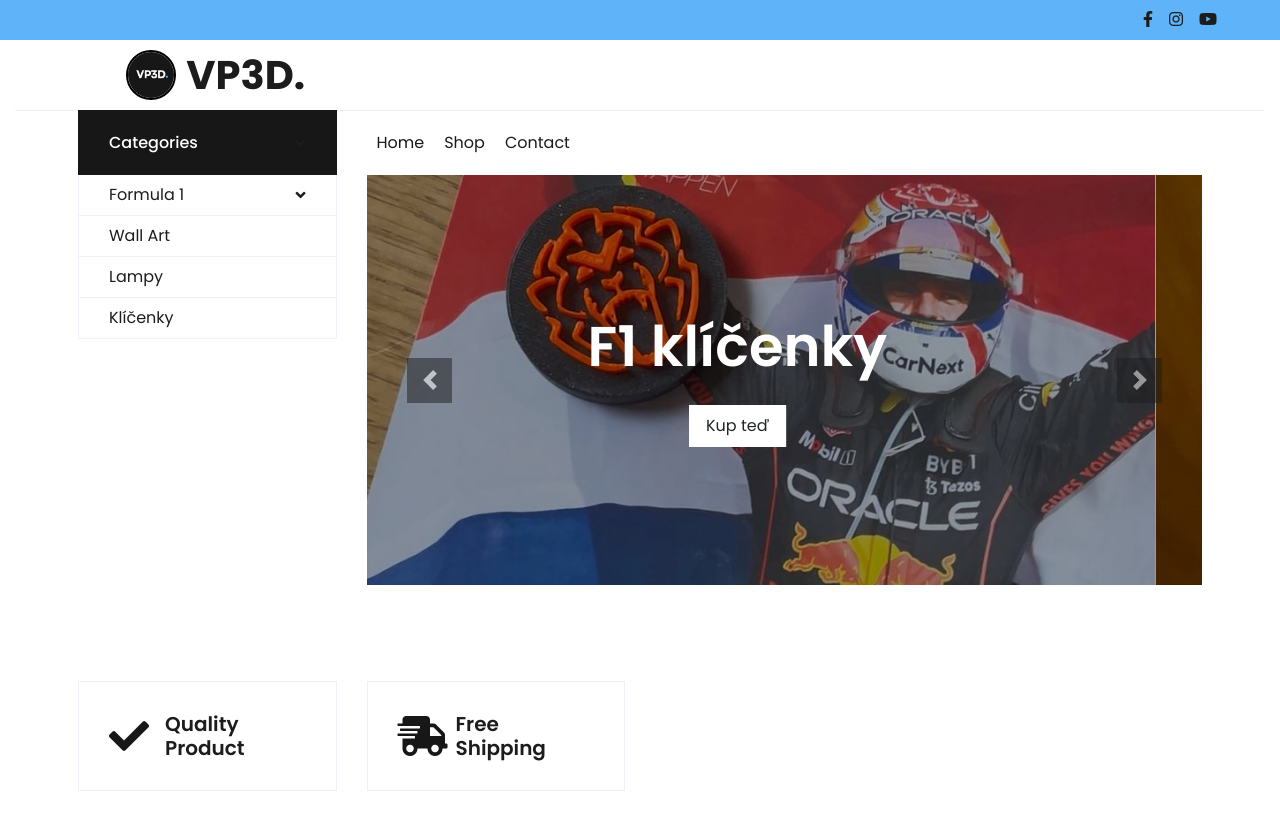
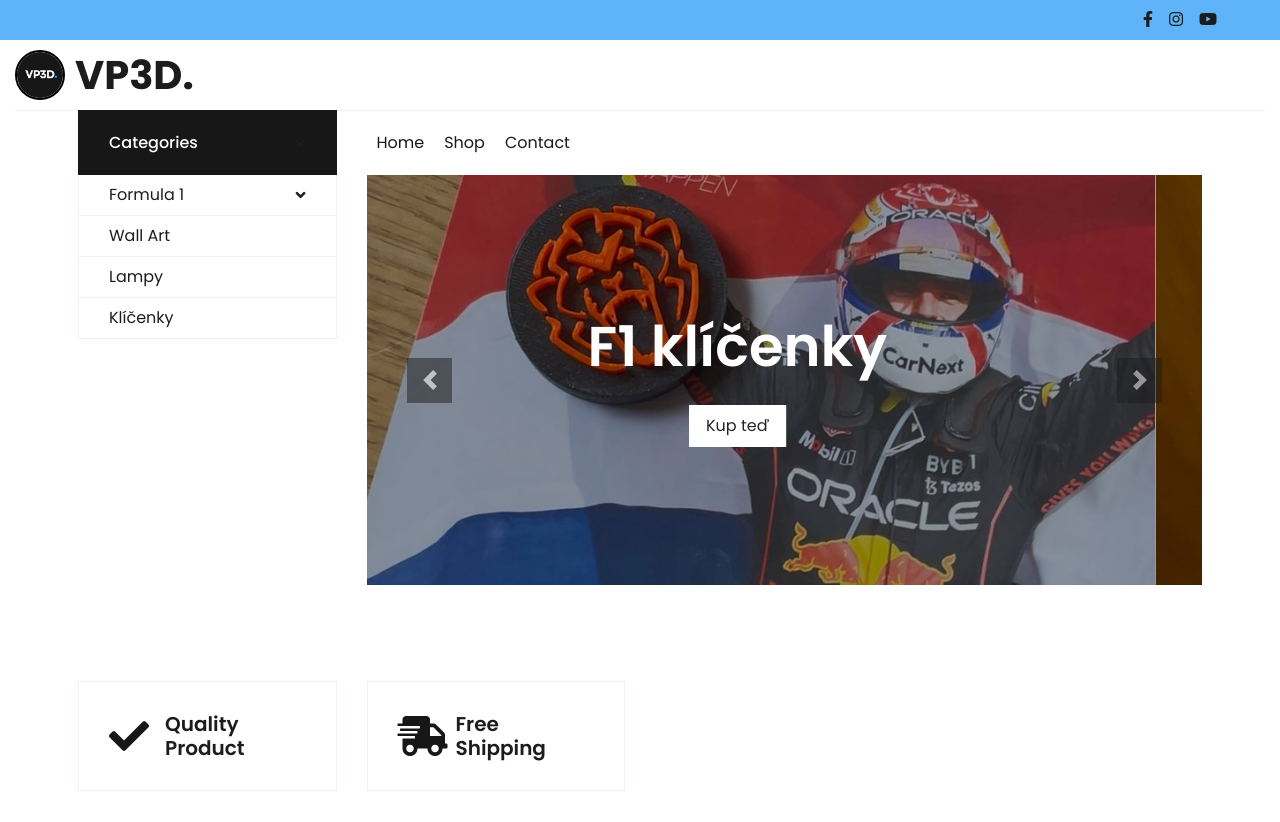
Before and after one commit to dext2029/VP3D-Eshop-web, a plain HTML site: page index.html in a window 1280 px wide. Shown: the top 822 px of the page. Drawn offline with nearby package versions, Linux system fonts and the light colour scheme.

Commit message:
various design changes

```diff
--- a/index.html
+++ b/index.html
@@ -90,8 +90,8 @@
 
        <!-- Main Row -->
         <div class="row align-items-center">
-            <!-- Logo and Text aligned to the far right -->
-            <div class="col-lg-3 col-6 d-flex justify-content-end align-items-center" style="padding-top: 10px; padding-bottom: 10px;">
+            <!-- Logo and Text aligned to the left -->
+            <div class="col-lg-3 col-6 d-flex justify-content-start align-items-center" style="padding-top: 10px; padding-bottom: 10px;">
                 <a href="" class="text-decoration-none d-flex align-items-center">
                     <img src="img/logo.jpeg" alt="Logo" class="logo-circle">
                     <h1 class="m-0 display-6 font-weight-bold text-dark">VP3D.</h1>
```
